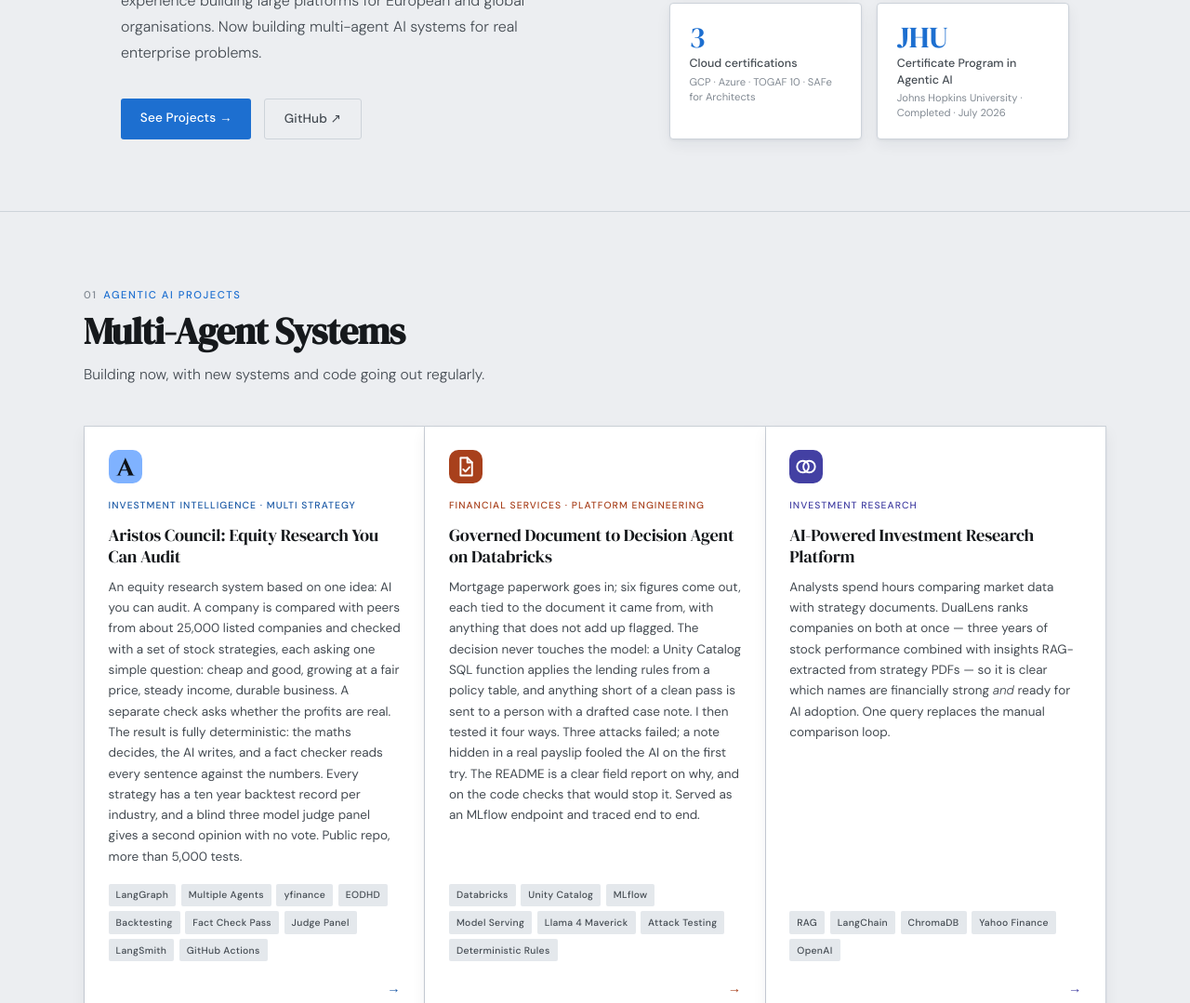
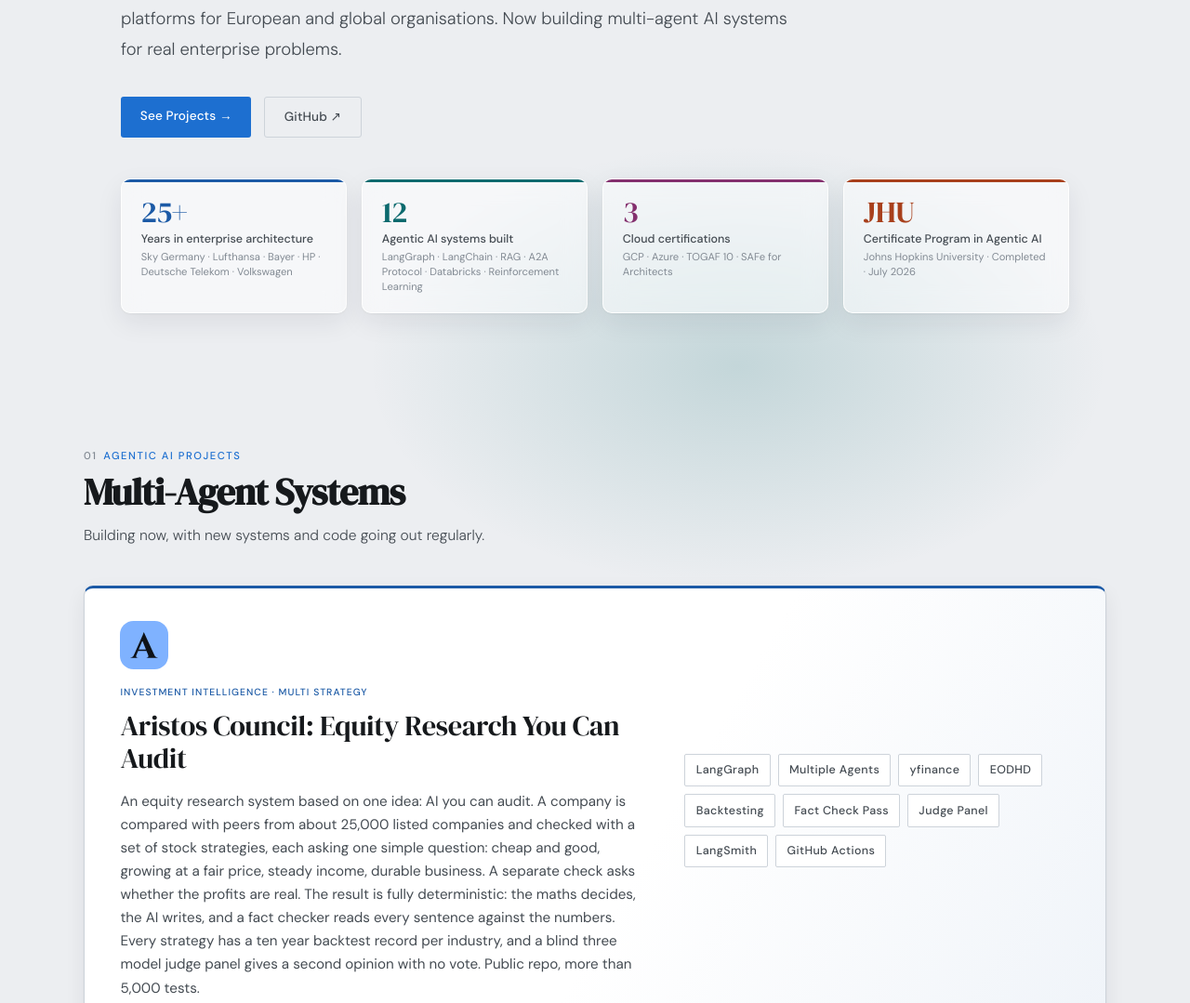
Before and after one commit to kayvonsalari/kayvonsalari.github.io, a plain HTML site: page index.html in a window 1280 px wide. Shown: the part 360-1439 px from the top of the page at 93% size. Drawn offline with Linux system fonts and the light colour scheme.

Commit message:
Front page refresh (option B): clearer opening, glass panels, lead project first
- Soft colour wash, frosted glass fact panels, separate project cards in their own colours
- Opening section: name and summary first, four facts in one row
- First project shown large, next two medium, rest in threes (existing order)
- Phone: header no longer causes sideways scrolling
- No text changed

Co-Authored-By: Claude Fable 5.2 <noreply@anthropic.com>

```diff
--- a/index.html
+++ b/index.html
@@ -249,7 +249,7 @@
         pointer-events: none;
         transition: opacity 0.18s ease-out, visibility 0s 0.18s;
       }
-      .projects-grid:hover .card:not(:hover)::after,
+      .projects-grid:has(.card:hover) .card:not(:hover)::after,
       .projects-grid:has(.card:focus-visible) .card:not(:focus-visible):not(:hover)::after {
         opacity: 1;
         visibility: visible;
@@ -408,6 +408,87 @@
       text-align: center;
       font-size: 0.75rem;
       color: var(--ink-light);
+    }
+
+    /* ── FRONT PAGE REFRESH (shared by all options) ── */
+    body {
+      background:
+        radial-gradient(58rem 30rem at 12% -6%, rgba(28, 90, 166, 0.26), transparent 62%),
+        radial-gradient(46rem 26rem at 88% -2%, rgba(132, 48, 110, 0.19), transparent 62%),
+        radial-gradient(40rem 24rem at 62% 16%, rgba(12, 106, 110, 0.18), transparent 62%),
+        var(--paper);
+      background-repeat: no-repeat;
+    }
+    nav {
+      background: rgba(236, 238, 241, 0.72);
+      -webkit-backdrop-filter: blur(14px) saturate(1.3);
+      backdrop-filter: blur(14px) saturate(1.3);
+    }
+    @media (max-width: 480px) {
+      .nav-inner { gap: 0.75rem; }
+      .nav-logo { font-size: 0.95rem; }
+      .nav-links { gap: 0.9rem; }
+      .nav-links a { font-size: 0.7rem; letter-spacing: 0.04em; }
+    }
+    /* Frosted glass panels */
+    .stat, .cert, .contact-card {
+      background: rgba(255, 255, 255, 0.5);
+      -webkit-backdrop-filter: blur(12px) saturate(1.25);
+      backdrop-filter: blur(12px) saturate(1.25);
+      border: 1px solid rgba(255, 255, 255, 0.85);
+      border-radius: 10px;
+      box-shadow: 0 1px 2px rgba(20,30,45,0.05), 0 10px 28px rgba(20,30,45,0.08);
+    }
+    .stat { position: relative; overflow: hidden; }
+    .stat::before { content: ""; position: absolute; inset: 0 0 auto 0; height: 3px; background: var(--sc, var(--accent)); }
+    .stat:nth-child(1) { --sc: #1c5aa6; } .stat:nth-child(2) { --sc: #0c6a6e; }
+    .stat:nth-child(3) { --sc: #84306e; } .stat:nth-child(4) { --sc: #a8401c; }
+    .stat-num { color: var(--sc, var(--accent)); }
+    .about-section {
+      background:
+        radial-gradient(40rem 22rem at 90% 10%, rgba(28, 90, 166, 0.10), transparent 65%),
+        radial-gradient(34rem 20rem at 5% 95%, rgba(12, 106, 110, 0.09), transparent 65%),
+        var(--paper-warm);
+    }
+    .section-rule { display: none; }
+    /* Project cards: separate rounded cards, each with its own colour on top */
+    .projects-grid { gap: 1rem; border: 0; }
+    .card {
+      border: 1px solid var(--rule);
+      border-top: 3px solid var(--pc, var(--accent));
+      border-radius: 10px;
+      box-shadow: 0 1px 2px rgba(20,30,45,0.05), 0 8px 22px rgba(20,30,45,0.07);
+    }
+    .card::after { border-radius: inherit; }
+
+    /* Opening section: name and summary first, the four facts in one row below */
+    .hero { grid-template-columns: 1fr; align-items: start; gap: 2.75rem; padding-bottom: clamp(2.5rem, 5vw, 4rem); }
+    h1 { font-size: clamp(3rem, 7.5vw, 5.4rem); }
+    .hero-sub { font-size: 1.15rem; max-width: 58ch; }
+    .stats { grid-template-columns: repeat(4, 1fr); }
+    @media (max-width: 900px) { .stats { grid-template-columns: 1fr 1fr; } }
+
+    /* Option B: lead with the first project, then two, then the rest */
+    @media (min-width: 901px) {
+      .projects-grid { grid-template-columns: repeat(6, 1fr); }
+      .card { grid-column: span 2; }
+      .card:nth-child(2), .card:nth-child(3) { grid-column: span 3; }
+      .card:nth-child(1) {
+        grid-column: 1 / -1;
+        display: grid;
+        grid-template-columns: 1.35fr 1fr;
+        column-gap: 3rem;
+        padding: 2.2rem 2.4rem 2rem;
+        background: linear-gradient(120deg, #fff 55%, var(--pc-pale));
+      }
+      .card:nth-child(1) > * { grid-column: 1; }
+      .card:nth-child(1) .p-icon { width: 52px; height: 52px; }
+      .card:nth-child(1) .card-title { font-size: 1.9rem; line-height: 1.15; margin-bottom: 1rem; }
+      .card:nth-child(1) .card-desc { font-size: 0.95rem; }
+      .card:nth-child(1) .card-tags { grid-column: 2; grid-row: 1 / span 4; align-self: center; margin-top: 0; gap: 0.5rem; }
+      .card:nth-child(1) .tag { font-size: 0.78rem; padding: 0.4rem 0.7rem; background: #fff; border: 1px solid var(--rule); }
+      .card:nth-child(1) .card-footer { grid-column: 1 / -1; }
+      .card:nth-child(2) .card-title, .card:nth-child(3) .card-title { font-size: 1.4rem; }
     }
   </style>
 </head>
```
